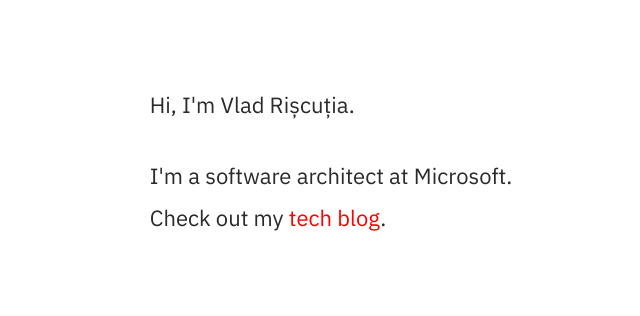
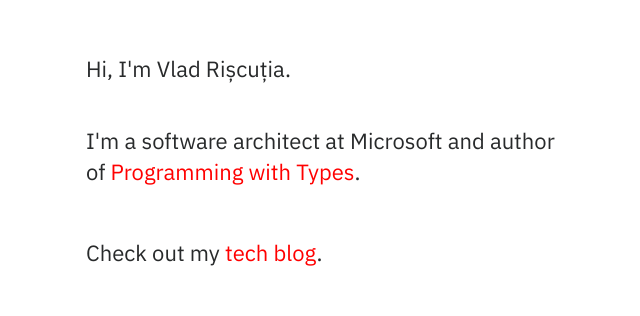
Before and after one commit to vladris/vladris.github.io, a plain HTML site: page index.html in a window 1280 px wide. Shown: the part 166-482 px from the top of the page, without its empty margins (309-949 px from the left). Drawn offline with Linux system fonts and the light colour scheme.

Commit message:
Update index.html

```diff
--- a/index.html
+++ b/index.html
@@ -20,8 +20,11 @@
                 <div class="text">
                     <div class="row">Hi, I'm Vlad Rișcuția.</div>
                     <div class="row">
-                        <p>I'm a software architect at Microsoft.</p>
-                        <p>Check out my <a href="https://vladris.com/blog/archive">tech blog</a>.</p></div>
+                        <p>I'm a software architect at Microsoft and author of <a href="https://www.manning.com/books/programming-with-types">Programming with Types</a>.</p>
+                    </div>
+                    <div class="row">
+                        <p>Check out my <a href="https://vladris.com/blog/archive">tech blog</a>.</p>
+                    </div>
                 </div>
 
                 <div class="links">
```
